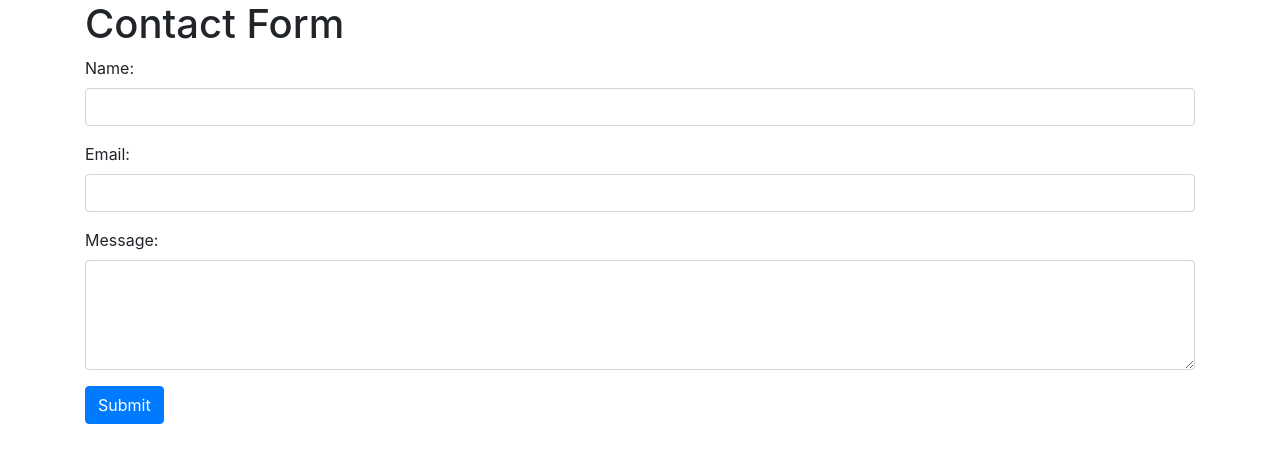
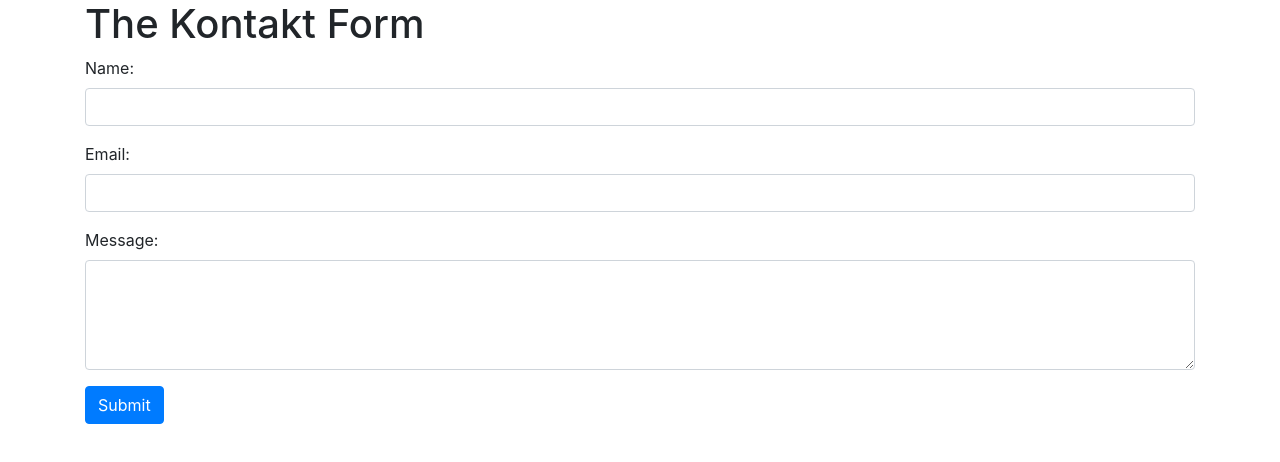
Before and after one commit to OmarZhouri/AWS, a plain HTML site: page index.html in a window 1280 px wide. Drawn offline with nearby package versions, Linux system fonts and the light colour scheme.

Commit message:
change header 2

```diff
--- a/index.html
+++ b/index.html
@@ -1,13 +1,13 @@
 <!DOCTYPE html>
 <html>
 <head>
-    <title>The kontakt Form</title>
+    <title> Contact Form</title>
     <!-- Add Bootstrap CSS -->
     <link rel="stylesheet" href="https://maxcdn.bootstrapcdn.com/bootstrap/4.5.0/css/bootstrap.min.css">
 </head>
 <body>
     <div class="container">
-        <h1>Contact Form</h1>
+        <h1>The Kontakt Form</h1>
         <form id="contactForm" method="POST">
             <div class="form-group">
                 <label for="name">Name:</label>
```
